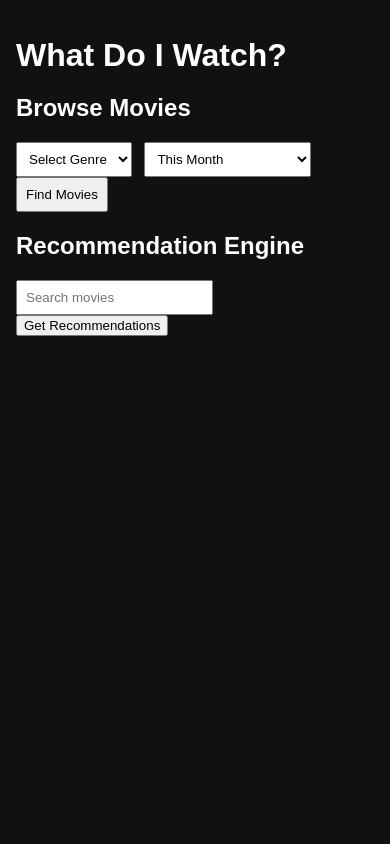
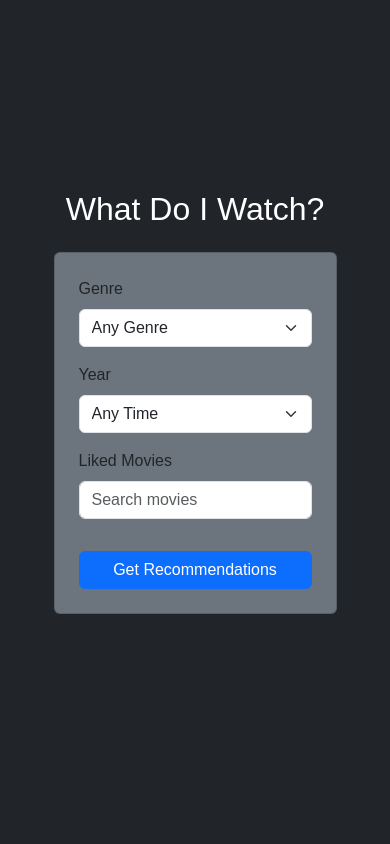
Before and after one commit to samirhusain26/Whatdoiwatch, a Django app: page / in a window 390 px wide. Run offline with Django 4.2, Linux system fonts and the light colour scheme; data that the repository does not hold is empty.

Commit message:
Revamp frontend with responsive Bootstrap layout and unified recommendations

```diff
--- a/watch/static/watch/main.js
+++ b/watch/static/watch/main.js
@@ -29,7 +29,6 @@
     genreSelect.appendChild(option);
   });
 }
-
 document.addEventListener('DOMContentLoaded', init);
 
 function renderMovies(id, movies) {
@@ -43,14 +42,6 @@
   return `<div class="movie-card"><img src="${m.poster}" alt="${m.title}"><div class="info"><h3>${m.title}</h3><p>${m.overview}</p><p class="small">Release: ${m.release_date}</p>${rating}<p class="small">Cast: ${m.cast.join(', ')}</p>${sources}</div></div>`;
 }
 
-async function findMovies() {
-  const genre = document.getElementById('genre').value;
-  const time = document.getElementById('time').value;
-  const res = await fetch(`/api/movies/?genre=${genre}&time=${time}`);
-  const data = await res.json();
-  renderMovies('movies', data);
-}
-
 async function searchMovies(q) {
   const sugg = document.getElementById('suggestions');
   if (q.length < 2) {
@@ -59,12 +50,17 @@
   }
   const res = await fetch(`/api/search/?query=${encodeURIComponent(q)}`);
   const data = await res.json();
-  sugg.innerHTML = data.map(m => `<div onclick="addMovie(${m.id}, '${m.title.replace(/'/g, "\'")}')">${m.title} (${m.release_date?.slice(0,4) || ''})</div>`).join('');
+  sugg.innerHTML = data
+    .map(
+      m =>
+        `<button type="button" class="list-group-item list-group-item-action" onclick="addMovie(${m.id}, '${m.title.replace(/'/g, "\\'")}')">${m.title} (${m.release_date?.slice(0,4) || ''})</button>`
+    )
+    .join('');
 }
 
 function addMovie(id, title) {
   if (selected.find(m => m.id === id) || selected.length >= 10) return;
-  selected.push({id, title});
+  selected.push({ id, title });
   document.getElementById('query').value = '';
   document.getElementById('suggestions').innerHTML = '';
   renderSelected();
@@ -77,15 +73,34 @@
 
 function renderSelected() {
   const container = document.getElementById('selected');
-  container.innerHTML = selected.map(m => `<span onclick="removeSelected(${m.id})">${m.title}</span>`).join('');
+  container.innerHTML = selected
+    .map(m => `<span class="badge bg-primary me-1" onclick="removeSelected(${m.id})">${m.title}</span>`)
+    .join('');
 }
 
 async function getRecommendations() {
-  if (selected.length === 0) return;
   const ids = selected.map(m => m.id).join(',');
   const genre = document.getElementById('genre').value;
   const time = document.getElementById('time').value;
-  const res = await fetch(`/api/recommendations/?ids=${ids}&genre=${genre}&time=${time}`);
+  const params = new URLSearchParams();
+  if (ids) params.append('ids', ids);
+  if (genre) params.append('genre', genre);
+  if (time) params.append('time', time);
+  const res = await fetch(`/api/recommendations/?${params.toString()}`);
   const data = await res.json();
   renderMovies('recommendations', data);
+  document.getElementById('description').textContent = buildDescription(genre, time, selected);
 }
+
+function buildDescription(genre, time, selected) {
+  const g = genre ? genres.find(x => String(x.id) === String(genre))?.name : null;
+  const t = time ? timeOptions.find(x => x.value === time)?.label : null;
+  let desc = 'Showing';
+  if (g) desc += ` ${g}`;
+  desc += ' movies';
+  if (t) desc += ` from ${t.toLowerCase()}`;
+  if (selected.length) {
+    desc += ` based on: ${selected.map(m => m.title).join(', ')}`;
+  }
+  return desc + '.';
+}
--- a/watch/static/watch/styles.css
+++ b/watch/static/watch/styles.css
@@ -11,15 +11,11 @@
     font-size: 2rem;
     margin-bottom: 1rem;
 }
-.controls select, .controls button, .search-box input {
-    padding: 0.5rem;
-    margin-right: 0.5rem;
-    color: #000;
-}
 .movies {
     display: flex;
     flex-wrap: wrap;
     gap: 1rem;
+    justify-content: center;
 }
 .movie-card {
     background: #222;
@@ -36,29 +32,14 @@
     padding: 0.5rem;
     font-size: 0.9rem;
 }
-.selected span {
-    background: #2563eb;
-    padding: 0.25rem 0.5rem;
-    border-radius: 9999px;
-    margin: 0.25rem;
-    display: inline-block;
-    cursor: pointer;
-}
 .suggestions {
     position: absolute;
     background: #fff;
     color: #000;
-    width: 200px;
+    width: 100%;
     max-height: 200px;
     overflow: auto;
     z-index: 10;
-}
-.suggestions div {
-    padding: 0.25rem;
-    cursor: pointer;
-}
-.suggestions div:hover {
-    background: #eee;
 }
 @media (max-width: 600px) {
     .movies {
--- a/watch/templates/watch/index.html
+++ b/watch/templates/watch/index.html
@@ -5,34 +5,35 @@
     <meta charset="UTF-8">
     <meta name="viewport" content="width=device-width, initial-scale=1.0">
     <title>What Do I Watch?</title>
+    <link href="https://cdn.jsdelivr.net/npm/bootstrap@5.3.2/dist/css/bootstrap.min.css" rel="stylesheet">
     <link rel="stylesheet" href="{% static 'watch/styles.css' %}">
 </head>
-<body>
-<div class="container">
-    <h1>What Do I Watch?</h1>
-
-    <section>
-        <h2>Browse Movies</h2>
-        <div class="controls">
-            <select id="genre">
-                <option value="">Select Genre</option>
+<body class="bg-dark text-white">
+<div class="container min-vh-100 d-flex flex-column justify-content-center">
+    <h1 class="text-center mb-4">What Do I Watch?</h1>
+    <div class="card bg-secondary p-4 mx-auto" style="max-width: 600px;">
+        <div class="mb-3">
+            <label for="genre" class="form-label">Genre</label>
+            <select id="genre" class="form-select">
+                <option value="">Any Genre</option>
             </select>
-            <select id="time"></select>
-            <button onclick="findMovies()">Find Movies</button>
         </div>
-        <div id="movies" class="movies"></div>
-    </section>
-
-    <section>
-        <h2>Recommendation Engine</h2>
-        <div class="search-box">
-            <input id="query" type="text" placeholder="Search movies" oninput="searchMovies(this.value)">
-            <div id="suggestions" class="suggestions"></div>
+        <div class="mb-3">
+            <label for="time" class="form-label">Year</label>
+            <select id="time" class="form-select">
+                <option value="">Any Time</option>
+            </select>
         </div>
-        <div id="selected" class="selected"></div>
-        <button onclick="getRecommendations()">Get Recommendations</button>
-        <div id="recommendations" class="movies"></div>
-    </section>
+        <div class="mb-3 position-relative">
+            <label for="query" class="form-label">Liked Movies</label>
+            <input id="query" type="text" class="form-control" placeholder="Search movies" oninput="searchMovies(this.value)">
+            <div id="suggestions" class="suggestions list-group"></div>
+        </div>
+        <div id="selected" class="selected mb-3"></div>
+        <button class="btn btn-primary w-100" onclick="getRecommendations()">Get Recommendations</button>
+    </div>
+    <div id="description" class="text-center mt-4"></div>
+    <div id="recommendations" class="movies mt-3 justify-content-center"></div>
 </div>
 <script src="{% static 'watch/main.js' %}"></script>
 </body>
--- a/watch/views.py
+++ b/watch/views.py
@@ -73,32 +73,45 @@
 
 
 def recommendations(request):
-    ids = request.GET.get("ids")
-    if not ids:
-        return JsonResponse({"error": "Missing ids"}, status=400)
+    ids = request.GET.get("ids", "")
     genre = request.GET.get("genre")
     time = request.GET.get("time", "")
     api_key = settings.TMDB_API_KEY
-    id_list = ids.split(",")
-    candidates = []
-    for movie_id in id_list:
-        rec = requests.get(
-            f"https://api.themoviedb.org/3/movie/{movie_id}/recommendations",
-            params={"api_key": api_key},
+    id_list = [i for i in ids.split(",") if i]
+    start, end = get_date_range(time)
+    results = []
+
+    if id_list:
+        candidates = []
+        for movie_id in id_list:
+            rec = requests.get(
+                f"https://api.themoviedb.org/3/movie/{movie_id}/recommendations",
+                params={"api_key": api_key},
+            )
+            candidates.extend(rec.json().get("results", []))
+        unique = {m["id"]: m for m in candidates}.values()
+        filtered = [
+            m
+            for m in unique
+            if (not genre or int(genre) in m.get("genre_ids", []))
+            and (not start or m.get("release_date", "") >= start)
+            and (not end or m.get("release_date", "") <= end)
+            and str(m["id"]) not in id_list
+        ]
+        top = filtered[:5]
+    else:
+        discover = requests.get(
+            "https://api.themoviedb.org/3/discover/movie",
+            params={
+                "api_key": api_key,
+                "with_genres": genre,
+                "sort_by": "popularity.desc",
+                "primary_release_date.gte": start,
+                "primary_release_date.lte": end,
+            },
         )
-        candidates.extend(rec.json().get("results", []))
-    unique = {m["id"]: m for m in candidates}.values()
-    start, end = get_date_range(time)
-    filtered = [
-        m
-        for m in unique
-        if (not genre or int(genre) in m.get("genre_ids", []))
-        and (not start or m.get("release_date", "") >= start)
-        and (not end or m.get("release_date", "") <= end)
-        and str(m["id"]) not in id_list
-    ]
-    top = filtered[:5]
-    results = []
+        top = discover.json().get("results", [])[:5]
+
     for m in top:
         details = requests.get(
             f"https://api.themoviedb.org/3/movie/{m['id']}",
```
